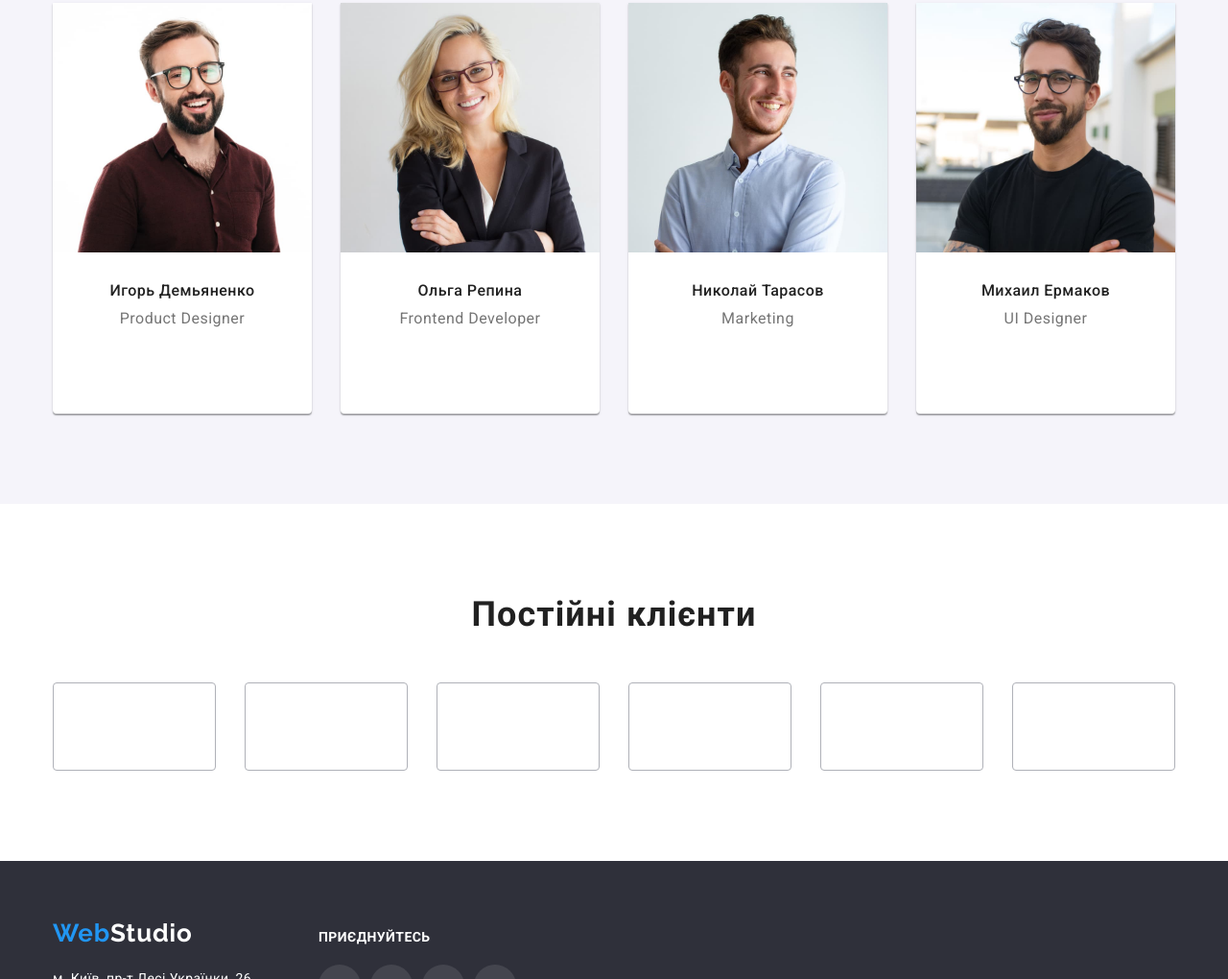
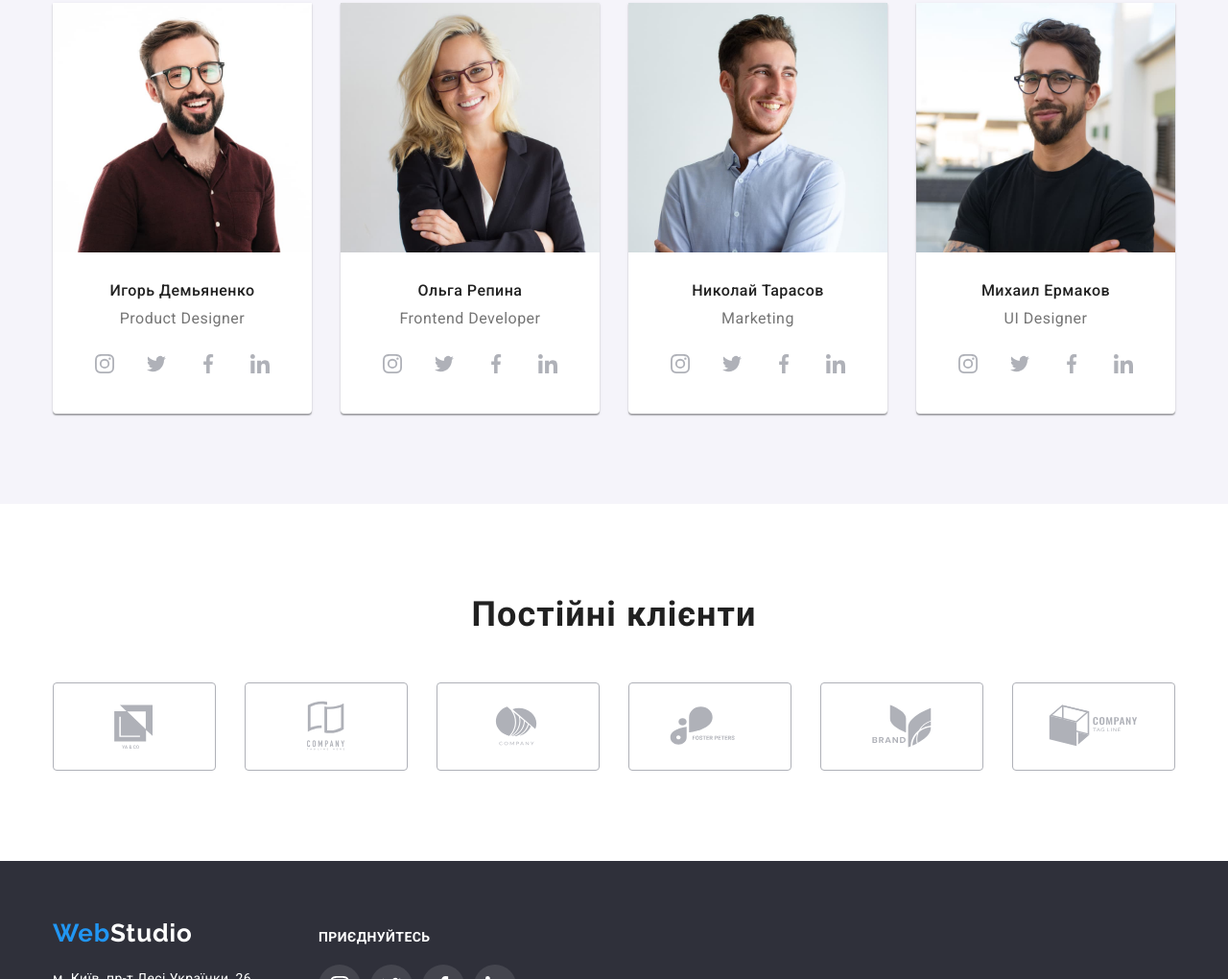
Before and after one commit to yanabertnik/goit-markup-hw-04, a plain HTML site: page index.html in a window 1280 px wide. Shown: the part 1780-2800 px from the top of the page at 96% size. Drawn offline with nearby package versions, Linux system fonts and the light colour scheme.

Commit message:
Вионане дз

```diff
--- a/index.html
+++ b/index.html
@@ -40,14 +40,14 @@
           <li class="contact-item">
             <a href="mailto:info@devstudio.com" class="contact-link link"
               ><svg class="contact-item-icon" width="16" height="12">
-                <use href="./images/symbol-defs.svg#icon-mail"></use></svg
+                <use href="./images/icons.svg#icon-mail"></use></svg
               >info@devstudio.com</a
             >
           </li>
           <li class="contact-item">
             <a href="tel:+380961111111" class="contact-link link"
               ><svg class="contact-item-icon" width="10" height="16">
-                <use href="./images/symbol-defs.svg#icon-phone"></use></svg
+                <use href="./images/icons.svg#icon-phone"></use></svg
               >+38 096 111 11 11</a
             >
           </li>
@@ -72,7 +72,7 @@
             <li class="about-item">
               <div class="about-icon-container">
                 <svg class="about-item-icon" width="70" height="70">
-                  <use href="./images/symbol-defs.svg#icon-about-antenna"></use>
+                  <use href="./images/icons.svg#icon-about-antenna"></use>
                 </svg>
               </div>
 
@@ -85,7 +85,7 @@
             <li class="about-item">
               <div class="about-icon-container">
                 <svg class="about-item-icon" width="70" height="70">
-                  <use href="./images/symbol-defs.svg#icon-about-clock"></use>
+                  <use href="./images/icons.svg#icon-about-clock"></use>
                 </svg>
               </div>
               <h3 class="about-title">ПУНКТУАЛЬНІСТЬ</h3>
@@ -97,7 +97,7 @@
             <li class="about-item">
               <div class="about-icon-container">
                 <svg class="about-item-icon" width="70" height="70">
-                  <use href="./images/symbol-defs.svg#icon-about-diagram"></use>
+                  <use href="./images/icons.svg#icon-about-diagram"></use>
                 </svg>
               </div>
 
@@ -109,9 +109,7 @@
             <li class="about-item">
               <div class="about-icon-container">
                 <svg class="about-item-icon" width="70" height="70">
-                  <use
-                    href="./images/symbol-defs.svg#icon-about-astronaut"
-                  ></use>
+                  <use href="./images/icons.svg#icon-about-astronaut"></use>
                 </svg>
               </div>
 
@@ -167,34 +165,28 @@
                   <li class="team-icon-item">
                     <a href="" class="team-icon-link link">
                       <svg class="team-icon-icon" width="20" height="20">
-                        <use
-                          href="./images/symbol-defs.svg#icon-instagram"
-                        ></use>
+                        <use href="./images/icons.svg#icon-instagram"></use>
                       </svg>
                     </a>
                   </li>
                   <li class="team-icon-item">
                     <a href="" class="team-icon-link link">
                       <svg class="team-icon-icon" width="20" height="20">
-                        <use href="./images/symbol-defs.svg#icon-twitter"></use>
+                        <use href="./images/icons.svg#icon-twitter"></use>
                       </svg>
                     </a>
                   </li>
                   <li class="team-icon-item">
                     <a href="" class="team-icon-link link">
                       <svg class="team-icon-icon" width="20" height="20">
-                        <use
-                          href="./images/symbol-defs.svg#icon-facebook"
-                        ></use>
+                        <use href="./images/icons.svg#icon-facebook"></use>
                       </svg>
                     </a>
                   </li>
                   <li class="team-icon-item">
                     <a href="" class="team-icon-link link">
                       <svg class="team-icon-icon" width="20" height="20">
-                        <use
-                          href="./images/symbol-defs.svg#icon-linkedin"
-                        ></use>
+                        <use href="./images/icons.svg#icon-linkedin"></use>
                       </svg>
                     </a>
                   </li>
@@ -214,34 +206,28 @@
                   <li class="team-icon-item">
                     <a href="" class="team-icon-link link">
                       <svg class="team-icon-icon" width="20" height="20">
-                        <use
-                          href="./images/symbol-defs.svg#icon-instagram"
-                        ></use>
+                        <use href="./images/icons.svg#icon-instagram"></use>
                       </svg>
                     </a>
                   </li>
                   <li class="team-icon-item">
                     <a href="" class="team-icon-link link">
                       <svg class="team-icon-icon" width="20" height="20">
-                        <use href="./images/symbol-defs.svg#icon-twitter"></use>
+                        <use href="./images/icons.svg#icon-twitter"></use>
                       </svg>
                     </a>
                   </li>
                   <li class="team-icon-item">
                     <a href="" class="team-icon-link link">
                       <svg class="team-icon-icon" width="20" height="20">
-                        <use
-                          href="./images/symbol-defs.svg#icon-facebook"
-                        ></use>
+                        <use href="./images/icons.svg#icon-facebook"></use>
                       </svg>
                     </a>
                   </li>
                   <li class="team-icon-item">
                     <a href="" class="team-icon-link link">
                       <svg class="team-icon-icon" width="20" height="20">
-                        <use
-                          href="./images/symbol-defs.svg#icon-linkedin"
-                        ></use>
+                        <use href="./images/icons.svg#icon-linkedin"></use>
                       </svg>
                     </a>
                   </li>
@@ -261,34 +247,28 @@
                   <li class="team-icon-item">
                     <a href="" class="team-icon-link link">
                       <svg class="team-icon-icon" width="20" height="20">
-                        <use
-                          href="./images/symbol-defs.svg#icon-instagram"
-                        ></use>
+                        <use href="./images/icons.svg#icon-instagram"></use>
                       </svg>
                     </a>
                   </li>
                   <li class="team-icon-item">
                     <a href="" class="team-icon-link link">
                       <svg class="team-icon-icon" width="20" height="20">
-                        <use href="./images/symbol-defs.svg#icon-twitter"></use>
+                        <use href="./images/icons.svg#icon-twitter"></use>
                       </svg>
                     </a>
                   </li>
                   <li class="team-icon-item">
                     <a href="" class="team-icon-link link">
                       <svg class="team-icon-icon" width="20" height="20">
-                        <use
-                          href="./images/symbol-defs.svg#icon-facebook"
-                        ></use>
+                        <use href="./images/icons.svg#icon-facebook"></use>
                       </svg>
                     </a>
                   </li>
                   <li class="team-icon-item">
                     <a href="" class="team-icon-link link">
                       <svg class="team-icon-icon" width="20" height="20">
-                        <use
-                          href="./images/symbol-defs.svg#icon-linkedin"
-                        ></use>
+                        <use href="./images/icons.svg#icon-linkedin"></use>
                       </svg>
                     </a>
                   </li>
@@ -308,34 +288,28 @@
                   <li class="team-icon-item">
                     <a href="" class="team-icon-link link">
                       <svg class="team-icon-icon" width="20" height="20">
-                        <use
-                          href="./images/symbol-defs.svg#icon-instagram"
-                        ></use>
+                        <use href="./images/icons.svg#icon-instagram"></use>
                       </svg>
                     </a>
                   </li>
                   <li class="team-icon-item">
                     <a href="" class="team-icon-link link">
                       <svg class="team-icon-icon" width="20" height="20">
-                        <use href="./images/symbol-defs.svg#icon-twitter"></use>
+                        <use href="./images/icons.svg#icon-twitter"></use>
                       </svg>
                     </a>
                   </li>
                   <li class="team-icon-item">
                     <a href="" class="team-icon-link link">
                       <svg class="team-icon-icon" width="20" height="20">
-                        <use
-                          href="./images/symbol-defs.svg#icon-facebook"
-                        ></use>
+                        <use href="./images/icons.svg#icon-facebook"></use>
                       </svg>
                     </a>
                   </li>
                   <li class="team-icon-item">
                     <a href="" class="team-icon-link link">
                       <svg class="team-icon-icon" width="20" height="20">
-                        <use
-                          href="./images/symbol-defs.svg#icon-linkedin"
-                        ></use>
+                        <use href="./images/icons.svg#icon-linkedin"></use>
                       </svg>
                     </a>
                   </li>
@@ -353,48 +327,38 @@
             <li class="clients-item">
               <a href="" class="clients-item-link link">
                 <svg class="clients-icon-icon" width="106" height="60">
-                  <use href="./images/symbol-defs.svg#icon-clients-one"></use>
+                  <use href="./images/icons.svg#icon-clients-one"></use>
                 </svg>
               </a>
             </li>
             <li class="clients-item">
               <a href="" class="clients-item-link link"
                 ><svg class="clients-icon-icon" width="106" height="60">
-                  <use
-                    href="./images/symbol-defs.svg#icon-clients-two"
-                  ></use></svg
+                  <use href="./images/icons.svg#icon-clients-two"></use></svg
               ></a>
             </li>
             <li class="clients-item">
               <a href="" class="clients-item-link link"
                 ><svg class="clients-icon-icon" width="106" height="60">
-                  <use
-                    href="./images/symbol-defs.svg#icon-clients-three"
-                  ></use></svg
+                  <use href="./images/icons.svg#icon-clients-three"></use></svg
               ></a>
             </li>
             <li class="clients-item">
               <a href="" class="clients-item-link link"
                 ><svg class="clients-icon-icon" width="106" height="60">
-                  <use
-                    href="./images/symbol-defs.svg#icon-clients-four"
-                  ></use></svg
+                  <use href="./images/icons.svg#icon-clients-four"></use></svg
               ></a>
             </li>
             <li class="clients-item">
               <a href="" class="clients-item-link link"
                 ><svg class="clients-icon-icon" width="106" height="60">
-                  <use
-                    href="./images/symbol-defs.svg#icon-clients-five"
-                  ></use></svg
+                  <use href="./images/icons.svg#icon-clients-five"></use></svg
               ></a>
             </li>
             <li class="clients-item">
               <a href="" class="clients-item-link link"
                 ><svg class="clients-icon-icon" width="106" height="60">
-                  <use
-                    href="./images/symbol-defs.svg#icon-clients-six"
-                  ></use></svg
+                  <use href="./images/icons.svg#icon-clients-six"></use></svg
               ></a>
             </li>
           </ul>
@@ -429,28 +393,28 @@
             <li class="social-icon-item">
               <a href="" class="social-icon-link link">
                 <svg class="social-icon-icon" width="20" height="20">
-                  <use href="./images/symbol-defs.svg#icon-instagram"></use>
+                  <use href="./images/icons.svg#icon-instagram"></use>
                 </svg>
               </a>
             </li>
             <li class="social-icon-item">
               <a href="" class="social-icon-link link">
                 <svg class="social-icon-icon" width="20" height="20">
-                  <use href="./images/symbol-defs.svg#icon-twitter"></use>
+                  <use href="./images/icons.svg#icon-twitter"></use>
                 </svg>
               </a>
             </li>
             <li class="social-icon-item">
               <a href="" class="social-icon-link link">
                 <svg class="social-icon-icon" width="20" height="20">
-                  <use href="./images/symbol-defs.svg#icon-facebook"></use>
+                  <use href="./images/icons.svg#icon-facebook"></use>
                 </svg>
               </a>
             </li>
             <li class="social-icon-item">
               <a href="" class="social-icon-link link">
                 <svg class="social-icon-icon" width="20" height="20">
-                  <use href="./images/symbol-defs.svg#icon-linkedin"></use>
+                  <use href="./images/icons.svg#icon-linkedin"></use>
                 </svg>
               </a>
             </li>
```
Also changed, not shown: portfolio.html (+6 -6 lines).
